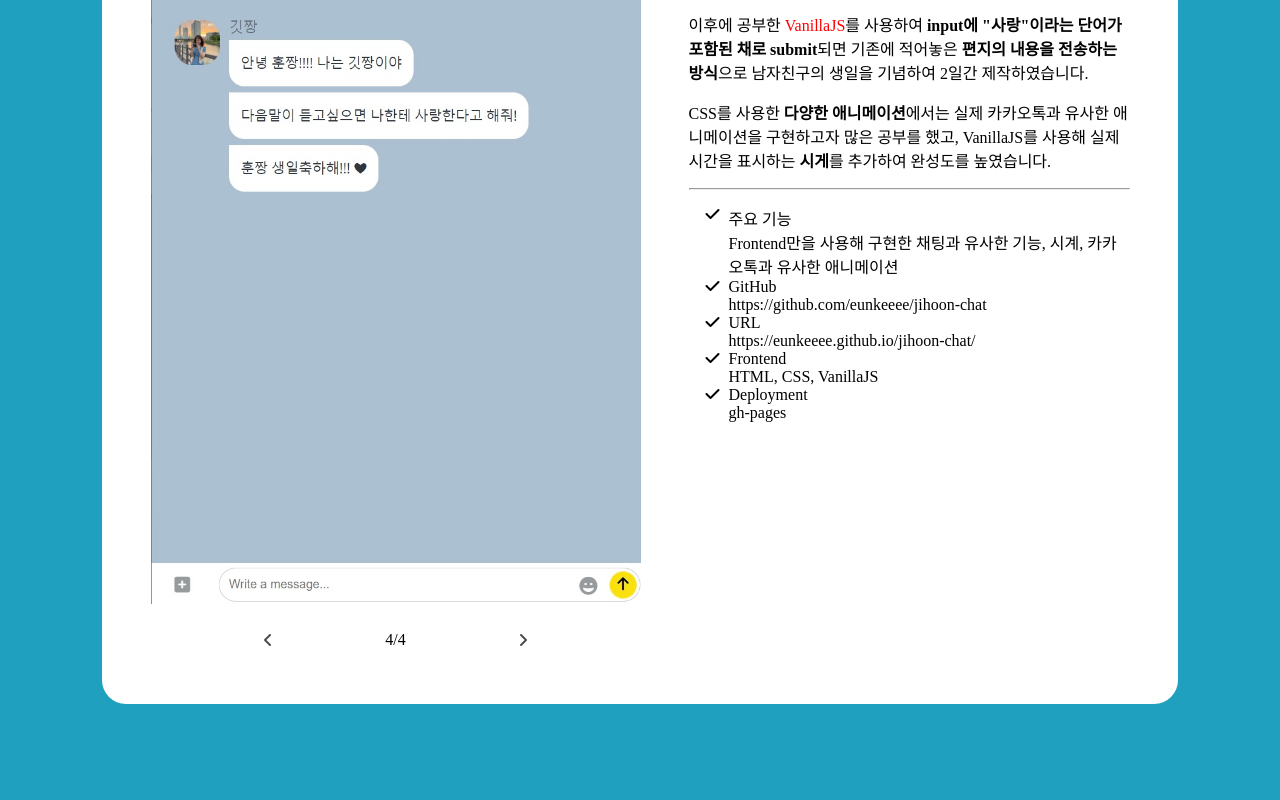
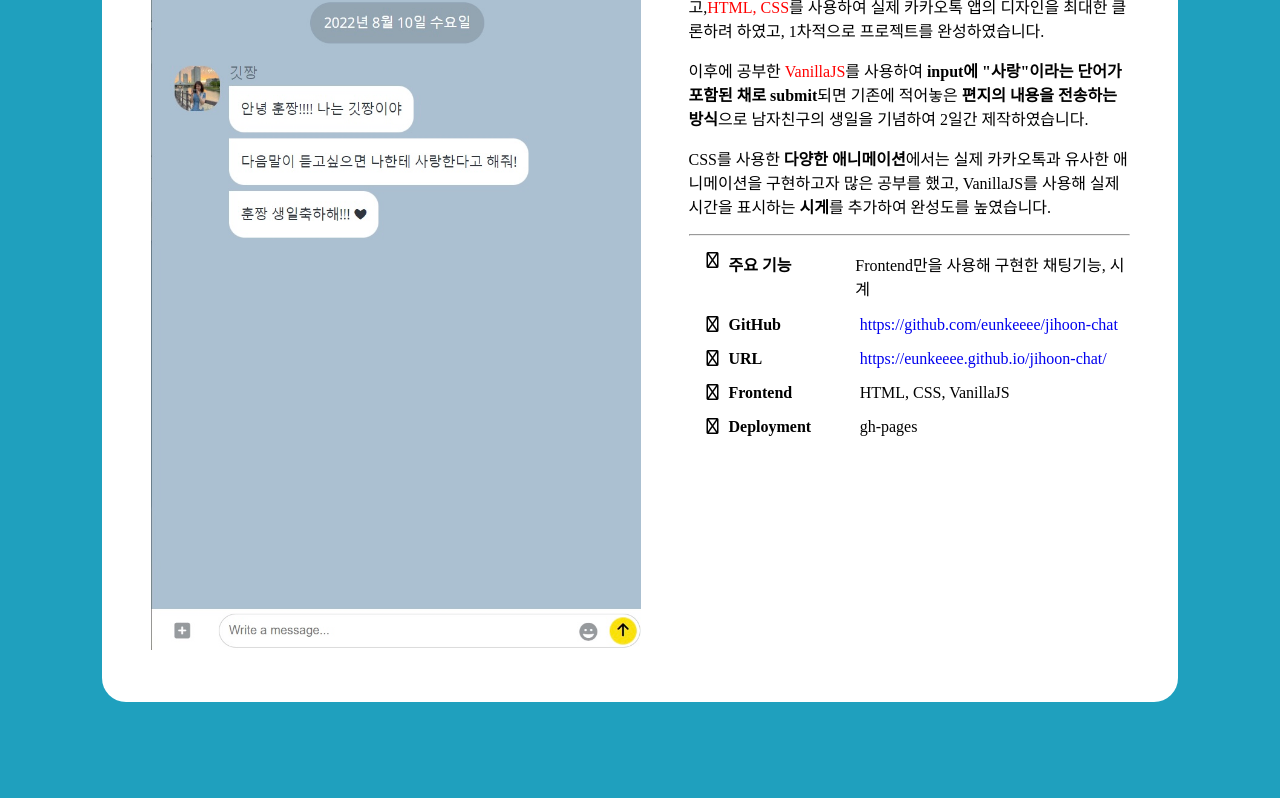
Before and after one commit to eunkeeee/eunkeeee-portfolio, a React (Create React App) app in the folder eunkeeee-portfolio/: page / in a window 1280 px wide. Shown: the part 3579-4379 px from the top of the page. Built offline with nearby package versions, Linux system fonts and the light colour scheme; a web font is replaced by a local one.

Commit message:
Project 내용은 완성..

```diff
--- a/eunkeeee-portfolio/src/screens/Project.js
+++ b/eunkeeee-portfolio/src/screens/Project.js
@@ -77,7 +77,7 @@ const Project = () => {
               </p>
             </div>
           }
-          MainFeature="Frontend만을 사용해 구현한 채팅과 유사한 기능, 시계, 카카오톡과 유사한 애니메이션 "
+          MainFeature="Frontend만을 사용해 구현한 채팅기능, 시계"
           url="https://eunkeeee.github.io/jihoon-chat/"
           frontend="HTML, CSS, VanillaJS"
           deployment="gh-pages"
--- a/eunkeeee-portfolio/src/screens/ProjectElement.js
+++ b/eunkeeee-portfolio/src/screens/ProjectElement.js
@@ -18,11 +18,11 @@ const PrjoectElement = ({
       <div className={styles.info}>
         <div className={styles.imgs}>
           {imgSrc}
-          <nav className={styles.nav}>
+          {/* <nav className={styles.nav}>
             <i class="fa-solid fa-angle-left"></i>
             4/4
             <i class="fa-solid fa-angle-right"></i>
-          </nav>
+          </nav> */}
         </div>
         <div className={styles.descriptions}>
           <div className={styles.MainDescription}>{MainDescription}</div>
@@ -30,7 +30,7 @@ const PrjoectElement = ({
           <ul className="fa-ul">
             <li className={styles.li}>
               <span className="fa-li">
-                <i class="fa-solid fa-check"></i>
+                <i className="fa-solid fa-check"></i>
               </span>
               <div>주요 기능</div>
               <div>{MainFeature}</div>
@@ -41,10 +41,7 @@ const PrjoectElement = ({
                 <i class="fa-solid fa-check"></i>
               </span>
               <div>GitHub</div>
-              <div>
-                <a href={gitHubLink}></a>
-                {gitHubLink}
-              </div>
+              <a href={gitHubLink}>{gitHubLink}</a>
             </li>
             <li className={styles.li}>
               {" "}
@@ -52,7 +49,7 @@ const PrjoectElement = ({
                 <i class="fa-solid fa-check"></i>
               </span>
               <div>URL</div>
-              <div>{url}</div>
+              <a href={url}>{url}</a>
             </li>
             <li className={styles.li}>
               {" "}
--- a/eunkeeee-portfolio/src/screens/ProjectElement.module.css
+++ b/eunkeeee-portfolio/src/screens/ProjectElement.module.css
@@ -46,6 +46,18 @@
 .descriptions {
   width: 45%;
 }
+
 .li {
-  list-style-image: ;
+  display: flex;
+  margin-bottom: 1rem;
 }
+.li *:nth-child(2) {
+  width: 8.2rem;
+  font-weight: 900;
+  font-size: 1rem;
+  vertical-align: top;
+}
+.li *:last-child {
+  font-weight: 400;
+  font-size: 1rem;
+}
```
